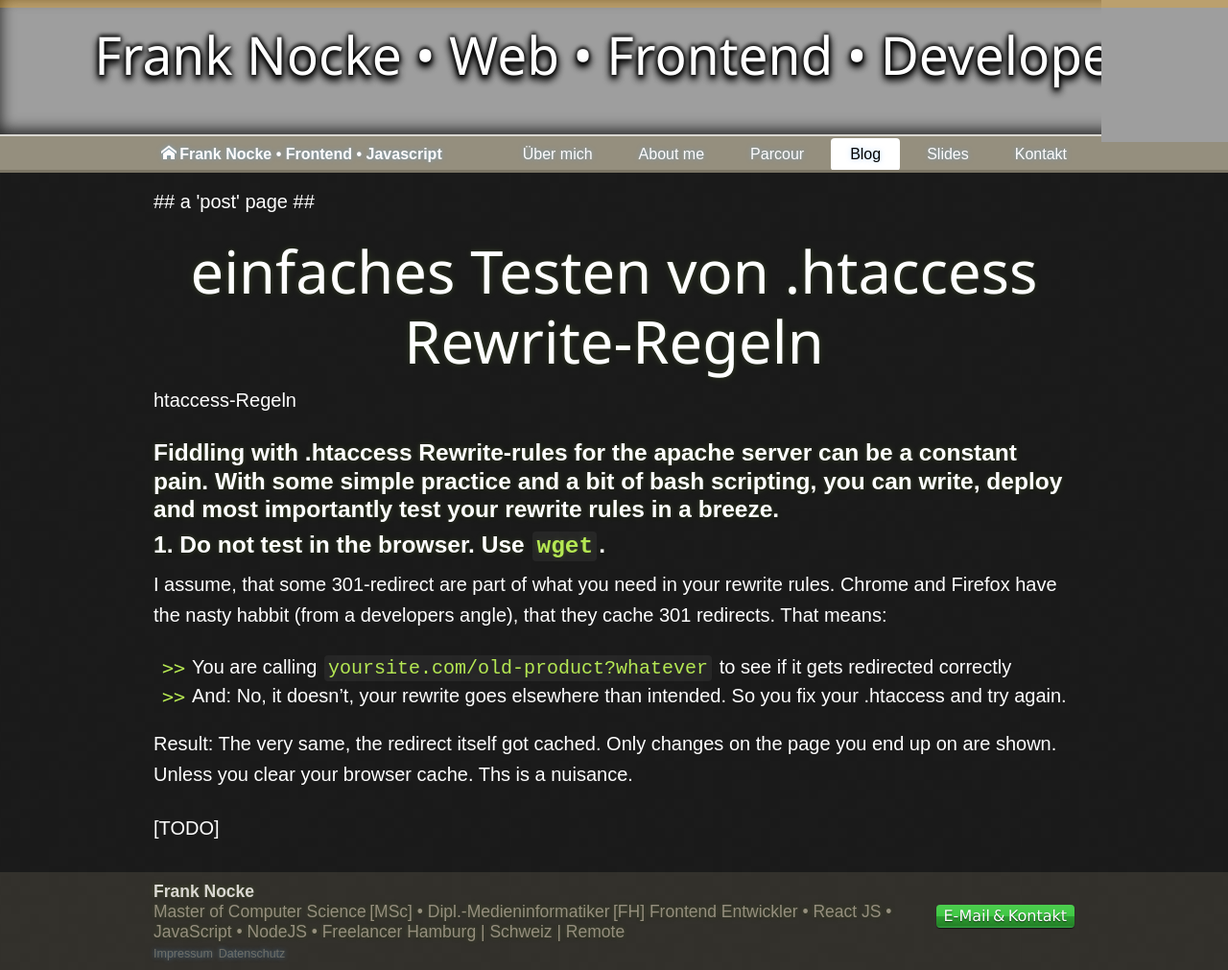
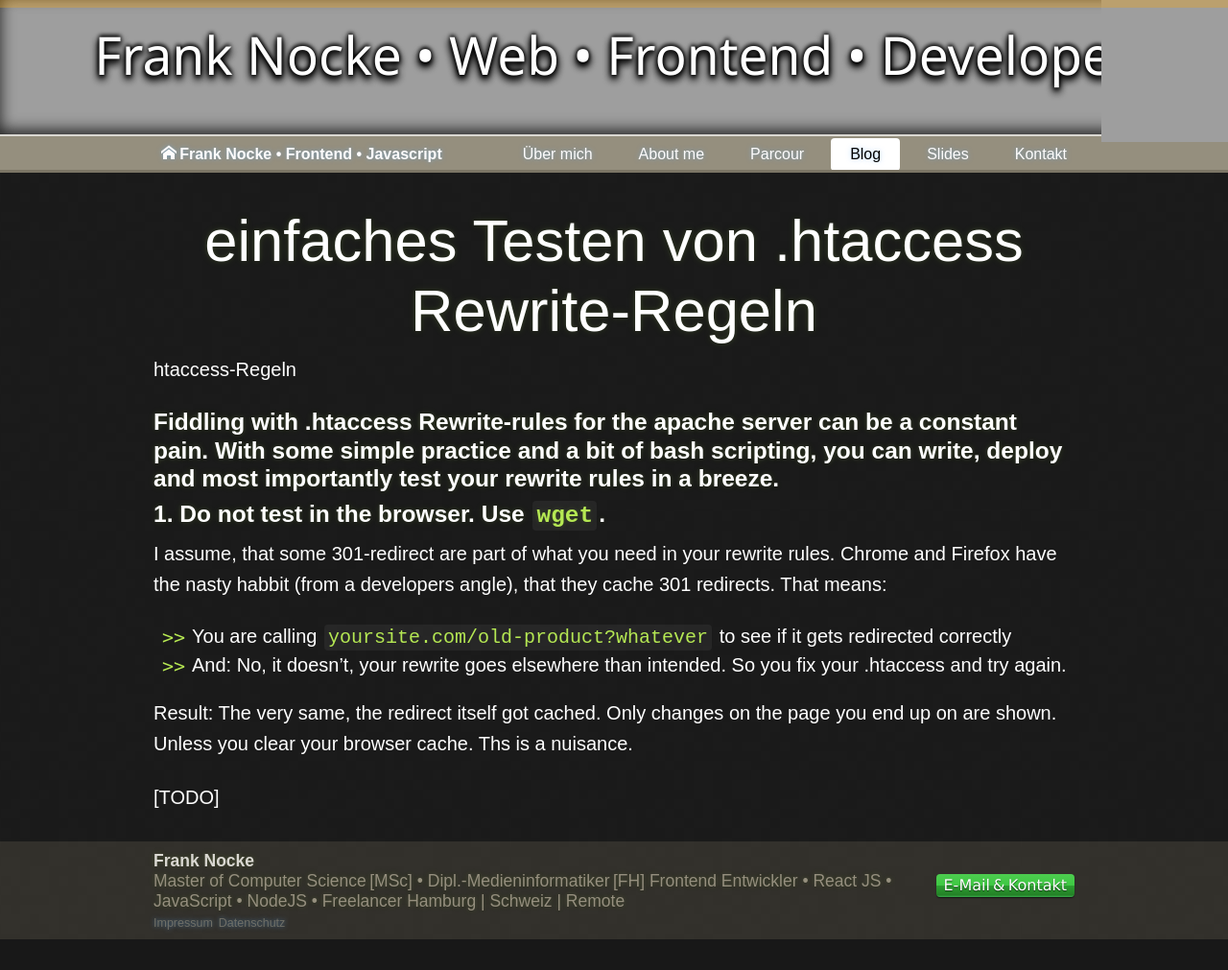
Before and after one commit to nocke/jekyll.nocke.de, a Jekyll site: the page built from _posts/2018-01-04-write-deploy-and-test-htaccess-rewrite-rules.md, in a window 1280 px wide. Shown: the whole page at 96% size. Built offline with Jekyll 4.4.1, drawn with Linux system fonts in a browser that asks for light colours; some web fonts are replaced; after the commit the page ends 979 px from its top, so only the background shows below that.

Commit message:
_posts to have ubuntu headlines

```diff
--- a/_layouts/post.html
+++ b/_layouts/post.html
@@ -6,12 +6,11 @@
   {% unless page.show-header == false %}{% include header.html %}{% endunless %}
 
   <main id="main" class="wrap {{page.mainclass}}">
-      <div>## a 'post' page ##</div>
       {% if page.mocktitle %}
         <h1 class='mockunder'>{% if page.title %}{{ page.title | escape }}{% else %}{{ 'untitled' }}{% endif %}</h1>
-        <h2 class='h1 mockover'>{{ page.mocktitle | escape }}</h2>
+        <h2 class='h1 mockover ubuntu'>{{ page.mocktitle | escape }}</h2>
       {% elsif page.title %}
-      <h1>{% if page.title %}{{ page.title | escape }}{% else %}{{ 'untitled' }}{% endif %}</h1>
+      <h1 class='ubuntu'>{% if page.title %}{{ page.title | escape }}{% else %}{{ 'untitled' }}{% endif %}</h1>
       {% endif %}
       {{ content }}
   </main>
```
